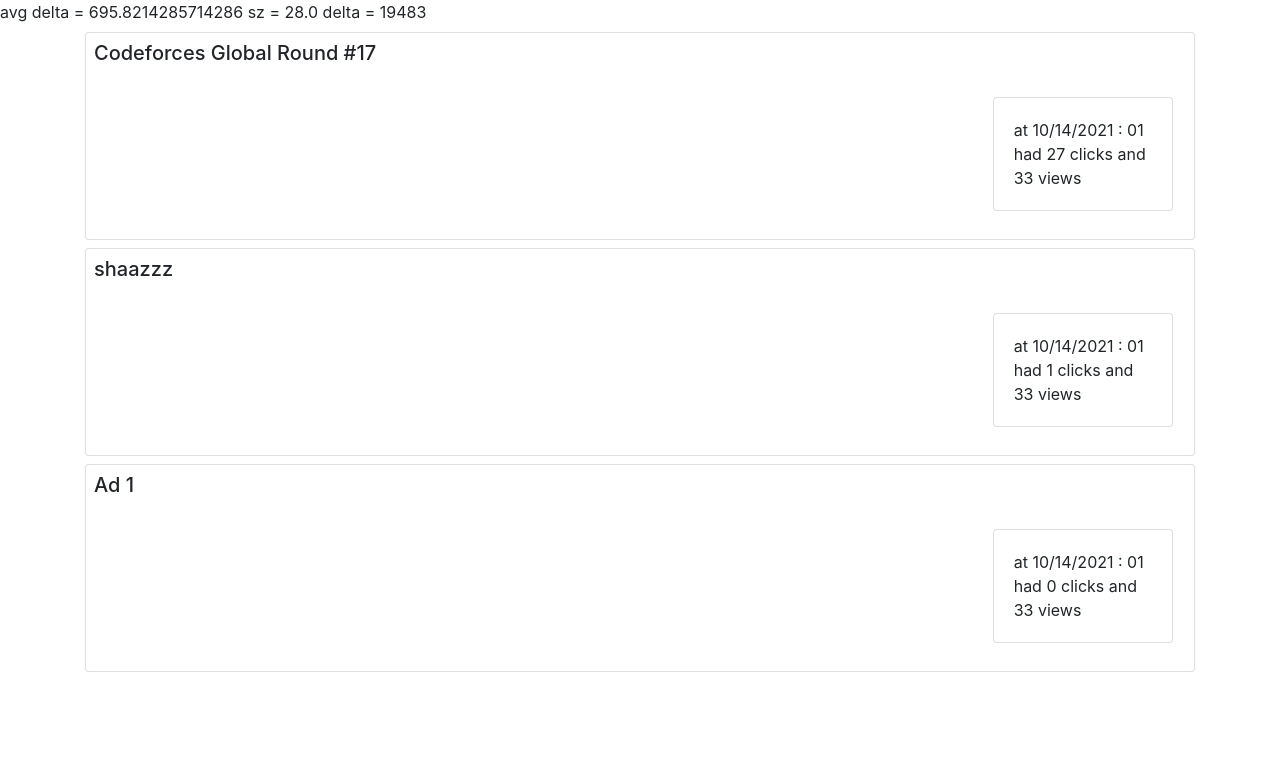
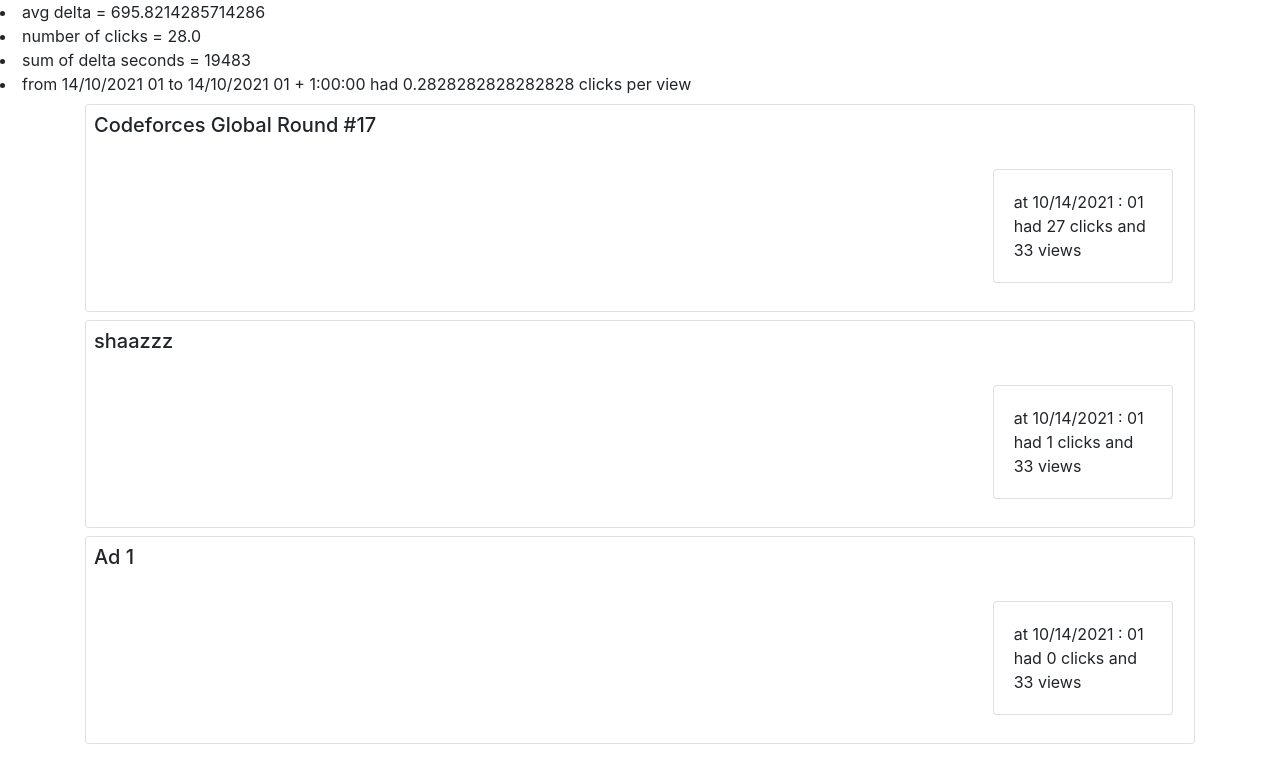
Before and after one commit to xmhpx/yektanet-part5-project, a Django app: page /detail/ in a window 1280 px wide. Shown: the top 783 px of the page. Run offline with Django 3.2, Linux system fonts and the light colour scheme; data comes from the database, SQL or seed files in the repository; both versions use the stored data as it was after the commit; some libraries are stand-ins or nearby versions.

Commit message:
added click per view to details view

```diff
--- a/advertiser_management/templates/detail.html
+++ b/advertiser_management/templates/detail.html
@@ -6,9 +6,21 @@
           crossorigin="anonymous">
     <title>Ads Detailed View</title>
 </head>
-avg delta = {{ avg_delta }}
-sz = {{ sz }}
-delta = {{ delta }}
+<li>
+    avg delta = {{ avg_delta }}
+</li>
+<li>
+    number of clicks = {{ sz }}
+</li>
+<li>
+    sum of delta seconds = {{ delta }}
+</li>
+{% for time, dvd in click_per_view.items %}
+<li>
+    from {{ time }} to {{ time }} + {{ delta_time }} had {{ dvd }} clicks per view
+</li>
+{% endfor %}
+
 <body>
 
 
--- a/advertiser_management/views.py
+++ b/advertiser_management/views.py
@@ -119,19 +119,47 @@
                 last_view = View.objects.filter(user_ip__exact=clk.user_ip, datetime__lte=time).order_by('-datetime')[0]
             except IndexError:
                 last_view = clk
-            td = time-last_view.datetime
+            td = time - last_view.datetime
             seconds = td.seconds + 86400 * td.days
 
             delta += seconds
             sz += 1.
 
-        avg_delta = None
+        avg_delta = 'no clicks'
         if sz != 0:
             avg_delta = delta / sz
 
+        click_per_time = {}
+        view_per_time = {}
+
+        for clk in all_clicks:
+            time = clk.datetime.strftime("%d/%m/%Y %H")
+
+            if time not in click_per_time:
+                click_per_time[time] = 1
+            else:
+                click_per_time[time] += 1
+
+        for viw in all_views:
+            time = viw.datetime.strftime("%d/%m/%Y %H")
+
+            if time not in view_per_time:
+                view_per_time[time] = 1
+            else:
+                view_per_time[time] += 1
+
+        click_per_view = {}
+        for time in view_per_time:
+            if time in click_per_time:
+                click_per_view[time] = click_per_time[time] / view_per_time[time]
+            else:
+                click_per_view[time] = 'None'
+
+        context['delta_time'] = datetime(2000, 1, 1, 3) - datetime(2000, 1, 1, 2)
         context['details_of_ad'] = details_of_ad
         context['avg_delta'] = avg_delta
         context['delta'] = delta
         context['sz'] = sz
+        context['click_per_view'] = click_per_view
 
         return context
```
Also changed, not shown: db.sqlite3.
